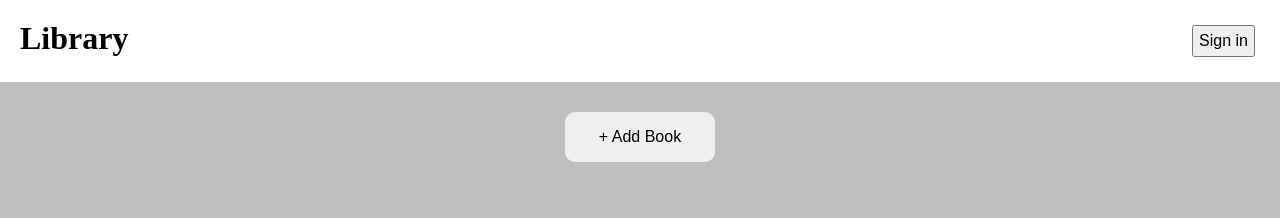
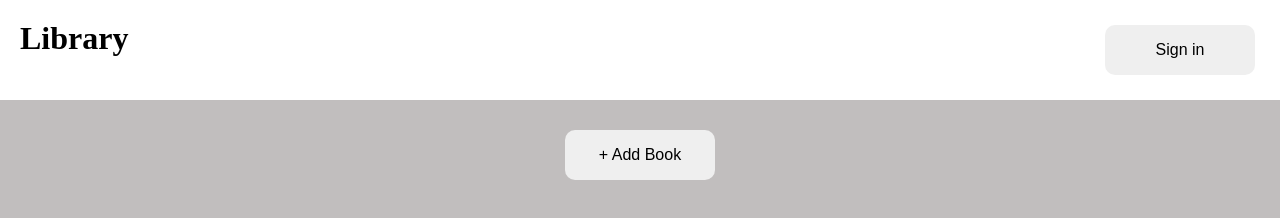
Before and after one commit to manny53365/odin-library, a plain HTML site: page index.html in a window 1280 px wide. Drawn offline with Linux system fonts and the light colour scheme.

Commit message:
styled the sign in button

```diff
--- a/css/styles.css
+++ b/css/styles.css
@@ -30,6 +30,14 @@ form, input, button {
     display: inherit;
     margin: 20px;
 }
+
+.sign-in {
+    border: none;
+    border-radius: 10px;
+    width: 150px;
+    height: 50px;
+}
+
 .book-container {
     text-align: center;
 }
@@ -42,7 +50,7 @@ form, input, button {
     height: 50px;
 }
 
-.add-book-btn:hover {
+.add-book-btn:hover, .sign-in:hover {
     background-color: rgb(205, 204, 204);
 }
 
--- a/index.html
+++ b/index.html
@@ -13,7 +13,7 @@
                 <h1>Library</h1>
             </div>
             <div class="top-right">
-                <button type="submit">Sign in</button>
+                <button type="submit" class="sign-in">Sign in</button>
             </div>
         </div>
         <div class="book-container" id="book-container">
```
